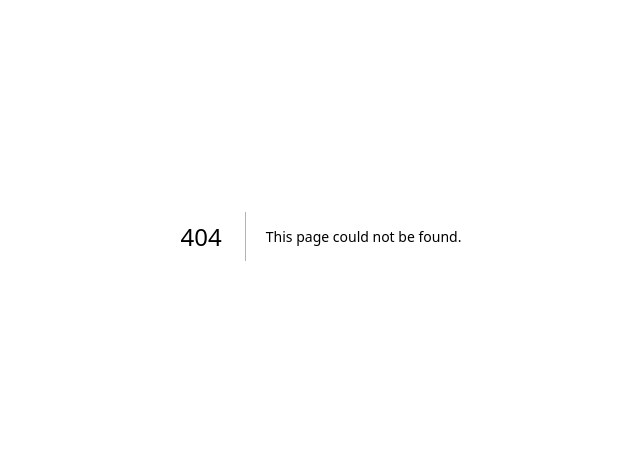
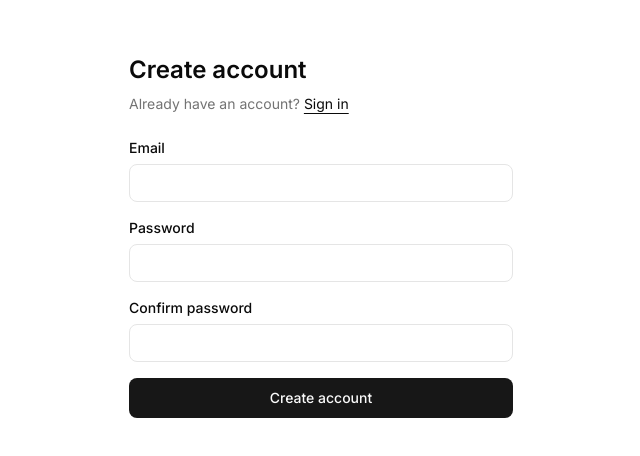
Before and after one commit to MarioKrstevski/apicamp, a Next.js app: page /auth/signup in a window 1280 px wide. Before the commit this address had no page. Shown: the part 164-620 px from the top of the page, without its empty margins (319-959 px from the left). Built offline with nearby package versions, Linux system fonts and the light colour scheme.

Commit message:
feat: add signup page

```diff
--- /dev/null
+++ b/src/app/auth/signup/page.tsx
@@ -0,0 +1,118 @@
+"use client";
+
+import { useState } from "react";
+import Link from "next/link";
+import { createClient } from "@/lib/supabase/client";
+
+export default function SignupPage() {
+  const [email, setEmail] = useState("");
+  const [password, setPassword] = useState("");
+  const [confirm, setConfirm] = useState("");
+  const [error, setError] = useState<string | null>(null);
+  const [success, setSuccess] = useState(false);
+  const [loading, setLoading] = useState(false);
+
+  async function handleSubmit(e: React.FormEvent) {
+    e.preventDefault();
+    setError(null);
+
+    if (password !== confirm) {
+      setError("Passwords do not match");
+      return;
+    }
+
+    setLoading(true);
+    const supabase = createClient();
+    const { error } = await supabase.auth.signUp({ email, password });
+
+    if (error) {
+      setError(error.message);
+      setLoading(false);
+      return;
+    }
+
+    setSuccess(true);
+  }
+
+  if (success) {
+    return (
+      <div className="w-full max-w-sm text-center">
+        <h1 className="text-2xl font-semibold text-foreground mb-2">Check your email</h1>
+        <p className="text-sm text-muted-foreground">
+          We sent a confirmation link to <strong>{email}</strong>. Click it to activate your account.
+        </p>
+      </div>
+    );
+  }
+
+  return (
+    <div className="w-full max-w-sm">
+      <h1 className="text-2xl font-semibold text-foreground mb-2">Create account</h1>
+      <p className="text-sm text-muted-foreground mb-6">
+        Already have an account?{" "}
+        <Link href="/auth/login" className="text-foreground underline underline-offset-4">
+          Sign in
+        </Link>
+      </p>
+
+      <form onSubmit={handleSubmit} className="flex flex-col gap-4">
+        <div>
+          <label htmlFor="email" className="block text-sm font-medium text-foreground mb-1.5">
+            Email
+          </label>
+          <input
+            id="email"
+            type="email"
+            value={email}
+            onChange={(e) => setEmail(e.target.value)}
+            required
+            autoComplete="email"
+            className="w-full rounded-md border border-border bg-background px-3 py-2 text-sm text-foreground placeholder:text-muted-foreground focus:outline-none focus:ring-2 focus:ring-primary"
+          />
+        </div>
+
+        <div>
+          <label htmlFor="password" className="block text-sm font-medium text-foreground mb-1.5">
+            Password
+          </label>
+          <input
+            id="password"
+            type="password"
+            value={password}
+            onChange={(e) => setPassword(e.target.value)}
+            required
+            autoComplete="new-password"
+            className="w-full rounded-md border border-border bg-background px-3 py-2 text-sm text-foreground placeholder:text-muted-foreground focus:outline-none focus:ring-2 focus:ring-primary"
+          />
+        </div>
+
+        <div>
+          <label htmlFor="confirm" className="block text-sm font-medium text-foreground mb-1.5">
+            Confirm password
+          </label>
+          <input
+            id="confirm"
+            type="password"
+            value={confirm}
+            onChange={(e) => setConfirm(e.target.value)}
+            required
+            autoComplete="new-password"
+            className="w-full rounded-md border border-border bg-background px-3 py-2 text-sm text-foreground placeholder:text-muted-foreground focus:outline-none focus:ring-2 focus:ring-primary"
+          />
+        </div>
+
+        {error && (
+          <p className="text-sm text-destructive">{error}</p>
+        )}
+
+        <button
+          type="submit"
+          disabled={loading}
+          className="w-full rounded-md bg-primary px-4 py-2.5 text-sm font-medium text-primary-foreground hover:bg-primary/80 transition-colors disabled:opacity-50"
+        >
+          {loading ? "Creating account…" : "Create account"}
+        </button>
+      </form>
+    </div>
+  );
+}
```
